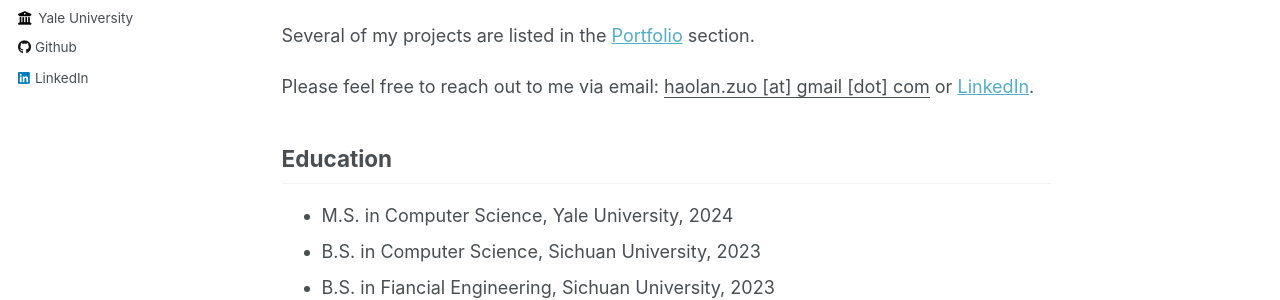
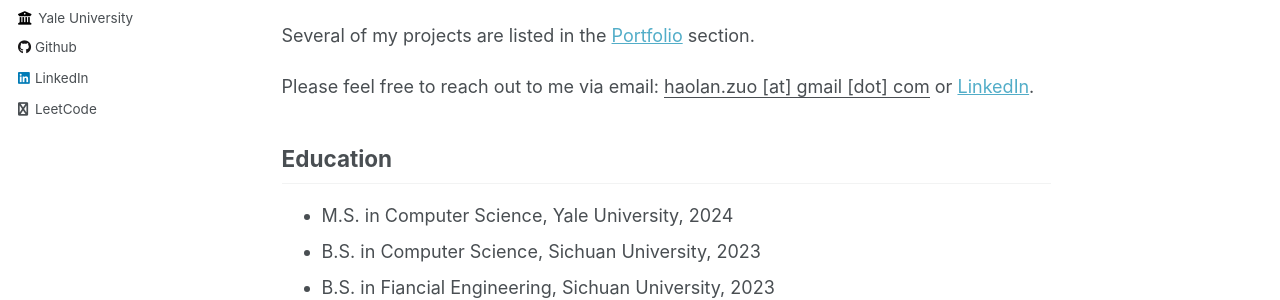
Before and after one commit to daniel620/daniel620.github.io, a Jekyll site: the page built from _pages/about.md, in a window 1280 px wide. Shown: the part 439-739 px from the top of the page. Built offline with Jekyll 4.4.1, drawn with Linux system fonts in a browser that asks for light colours.

Commit message:
add Leetcode

```diff
--- a/_includes/author-profile.html
+++ b/_includes/author-profile.html
@@ -153,6 +153,9 @@
       {% if author.zhihu %}
       <li><a href="{{ author.zhihu }}"><i class="fab fa-fw fa-zhihu icon-pad-right" aria-hidden="true"></i>Zhihu</a></li>
       {% endif %}
+      {% if author.leetcode %}
+      <li><a href="{{ author.leetcode }}"><i class="fab fa-fw fa-code icon-pad-right" aria-hidden="true"></i>LeetCode</a></li>
+      {% endif %}
     </ul>
   </div>
 </div>
```
